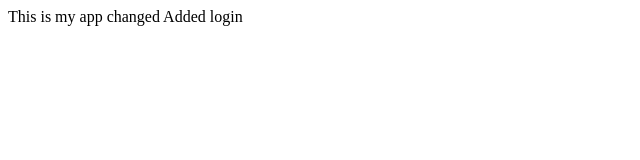
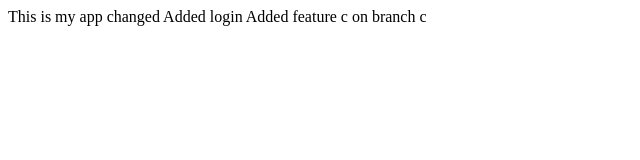
Before and after one commit to TomLu1323241/myappsample, a plain HTML site: page index.html in a window 1280 px wide. Shown: the whole page, without its empty margins (0-640 px from the left). Drawn offline with Linux system fonts and the light colour scheme.

Commit message:
added feature c to body in branch

```diff
--- a/index.html
+++ b/index.html
@@ -2,5 +2,6 @@
 	<body>
 		This is my app changed
 		Added login
+		Added feature c on branch c
 	</body>
 </html>
```
